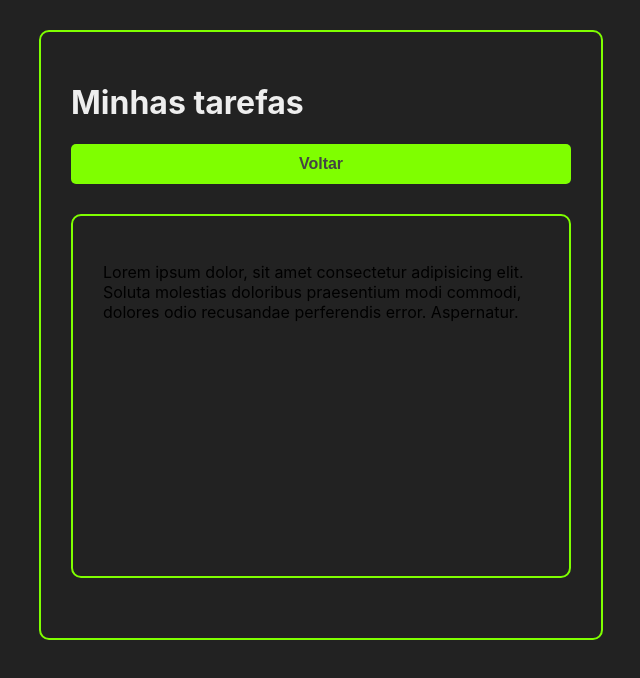
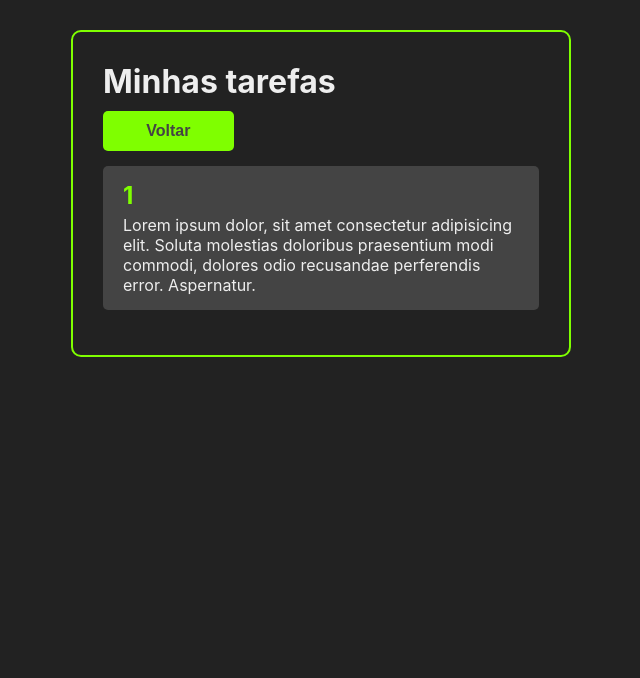
Before and after one commit to samuelfavila/miniproject-react, a React (Create React App) app: page /1 in a window 1280 px wide. Shown: the top 678 px of the page, without its empty margins (319-959 px from the left). Built offline with nearby package versions, Linux system fonts and the light colour scheme; no server answers.

Commit message:
Finalizando: página de detalhes + puxar API

```diff
--- a/package.json
+++ b/package.json
@@ -6,6 +6,7 @@
     "@testing-library/jest-dom": "^5.16.1",
     "@testing-library/react": "^12.1.2",
     "@testing-library/user-event": "^13.5.0",
+    "axios": "^0.25.0",
     "react": "^17.0.2",
     "react-dom": "^17.0.2",
     "react-icons": "^4.3.1",
--- a/src/App.jsx
+++ b/src/App.jsx
@@ -1,12 +1,14 @@
-import React, { useState } from "react";
-import "./App.css";
+import React, { useEffect, useState } from "react";
+import axios from "axios";
 import { v4 as uuidv4 } from "uuid";
 import { BrowserRouter as Router, Route, Routes } from "react-router-dom";
 
 import Header from "./components/Header";
 import Tasks from "./components/Tasks";
 import AddTask from "./components/AddTask";
-import TaskDetails from "./TaskDetails";
+import TaskDetails from "./components/TaskDetails";
+
+import "./App.css";
 
 const App = () => {
 	const [tasks, setTasks] = useState([
@@ -21,6 +23,18 @@ const App = () => {
 			completed: true,
 		},
 	]);
+
+	useEffect(() => {
+		const fetchTasks = async () => {
+			const { data } = await axios.get(
+				"https://jsonplaceholder.cypress.io/todos?_limit=10"
+			);
+
+			setTasks(data);
+		};
+
+		fetchTasks();
+	}, []);
 
 	const handleTaskDeletion = (taskId) => {
 		const newTasks = tasks.filter((task) => task.id !== taskId);
--- a/src/TaskDetails.jsx
+++ /dev/null
@@ -1,21 +0,0 @@
-import React from 'react';
-
-import Button from './components/Button'
-
-const TaskDetails = () => {
-    return (
-        <>
-            <div className='back-button-container'>
-                <Button>Voltar</Button>
-            </div>
-            <div className="task-details container">
-                <p></p>
-                <p>
-                    Lorem ipsum dolor, sit amet consectetur adipisicing elit. Soluta molestias doloribus praesentium modi commodi, dolores odio recusandae perferendis error. Aspernatur.
-                </p>
-            </div>
-        </>
-     );
-}
-
-export default TaskDetails;
--- a/src/components/Button.css
+++ b/src/components/Button.css
@@ -9,4 +9,10 @@
 	font-weight: bold;
 	cursor: pointer;
 	border: none;
+	transition: all 0.5s ease;
 }
+
+.button:hover {
+	background-color: #666;
+	color: chartreuse;
+}
--- a/src/components/Task.css
+++ b/src/components/Task.css
@@ -13,10 +13,18 @@
 	cursor: pointer;
 }
 
+.buttons-container {
+	width: 30%;
+	display: flex;
+	justify-content: flex-end;
+}
+
 .remove-task-button,
 .see-task-details-button {
 	background-color: #444;
 	border: none;
 	font-size: 24px;
 	color: chartreuse;
+	margin: 0 5px;
+	cursor: pointer;
 }
--- a/src/components/Task.jsx
+++ b/src/components/Task.jsx
@@ -1,13 +1,19 @@
 import React from "react";
-import {CgClose, CgInfo} from 'react-icons/cg';
+import { CgClose, CgInfo } from "react-icons/cg";
+import { useNavigate } from "react-router-dom";
 
 import "./Task.css";
 
 const Task = ({ task, handleTaskClick, handleTaskDeletion }) => {
+	const navigate = useNavigate();
+
+	const handleTaskDetailsClick = () => {
+		navigate(`/${task.title}`);
+	};
 	return (
 		<div
 			className="task-container"
-			style={task.completed ? { borderLeft: "6px solid chartreuse"} : {}}
+			style={task.completed ? { borderLeft: "6px solid chartreuse" } : {}}
 		>
 			<div className="task-title" onClick={() => handleTaskClick(task.id)}>
 				{task.title}
@@ -16,6 +22,7 @@ const Task = ({ task, handleTaskClick, handleTaskDeletion }) => {
 			<div className="buttons-container">
 				<button
 					className="see-task-details-button"
+					onClick={handleTaskDetailsClick}
 				>
 					<CgInfo />
 				</button>
--- /dev/null
+++ b/src/components/TaskDetails.css
@@ -0,0 +1,19 @@
+.task-details-container {
+	background: #444;
+	margin: 15px 0;
+	padding: 15px 20px;
+	display: flex;
+	flex-direction: column;
+	color: #eee;
+	border-radius: 5px;
+}
+
+.task-details-container h2 {
+	margin-bottom: 5px;
+	color: chartreuse;
+}
+
+.back-button-container {
+	width: 30%;
+	margin-top: 10px;
+}
--- /dev/null
+++ b/src/components/TaskDetails.jsx
@@ -0,0 +1,31 @@
+import React from "react";
+import "./TaskDetails.css";
+import Button from "./Button";
+import { useParams, useNavigate } from "react-router-dom";
+
+const TaskDetails = () => {
+	const params = useParams();
+	const navigate = useNavigate();
+
+	const handleGoBackButtonClick = () => {
+		navigate("/");
+	};
+
+	return (
+		<>
+			<div className="back-button-container">
+				<Button onClick={handleGoBackButtonClick}>Voltar</Button>
+			</div>
+			<div className="task-details-container">
+				<h2>{params.taskTitle}</h2>
+				<p>
+					Lorem ipsum dolor, sit amet consectetur adipisicing elit. Soluta
+					molestias doloribus praesentium modi commodi, dolores odio
+					recusandae perferendis error. Aspernatur.
+				</p>
+			</div>
+		</>
+	);
+};
+
+export default TaskDetails;
--- a/src/index.css
+++ b/src/index.css
@@ -1,3 +1,9 @@
+* {
+	margin: 0;
+	padding: 0;
+	box-sizing: border-box;
+}
+
 body {
 	margin: 0;
 	font-family: -apple-system, BlinkMacSystemFont, "Segoe UI", "Roboto",
```
Also changed, not shown: 2 other files (tests, documents, lock files or other folders).
